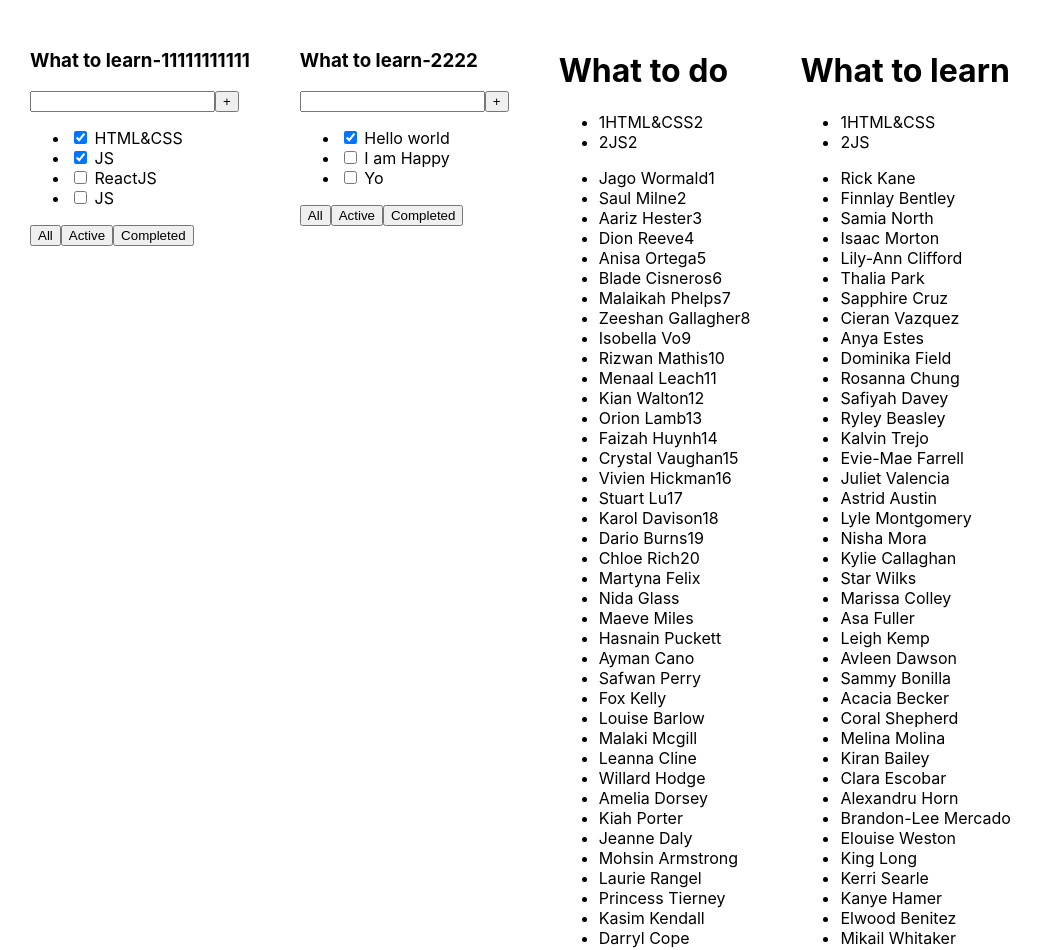
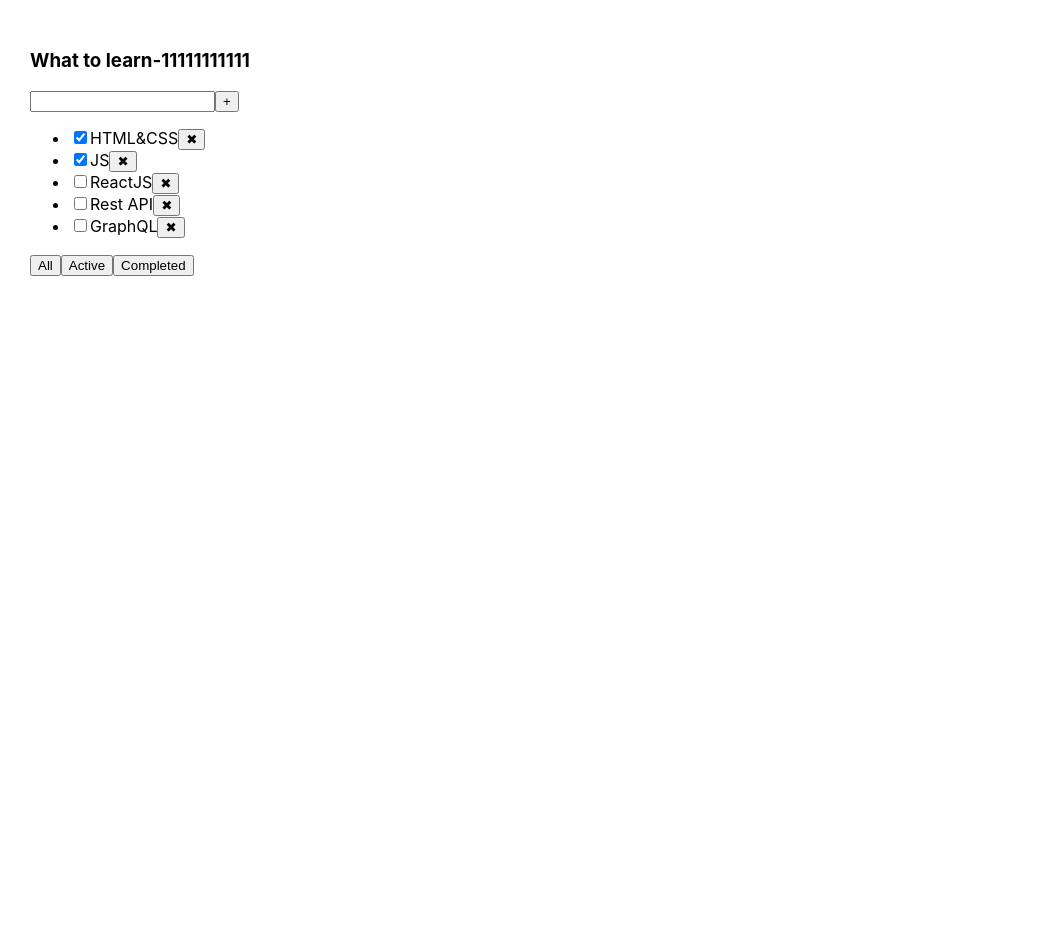
Before and after one commit to khadjaa/1-todolist, a React (Create React App) app: page / in a window 1280 px wide. Shown: the top 950 px of the page, without its empty margins (0-1043 px from the left). After the commit the page ends 800 px from the top, so only its background shows below. Built offline with nearby package versions, Linux system fonts and the light colour scheme.

Commit message:
added useState and filter

```diff
--- a/src/App.tsx
+++ b/src/App.tsx
@@ -1,145 +1,144 @@
-import React from 'react';
+import React, {useState} from 'react';
 import './App.css';
 import {Todolist} from "./Todolist";
-import {Tasks} from "./Tasks";
 
-const shapka1='What to learn-11111111111'
-const shapka2='What to learn-2222'
+const shapka1 = 'What to learn-11111111111'
 
-const tasks1 = [
-    { id: 1, title: "HTML&CSS", isDone: true },
-    { id: 2, title: "JS", isDone: true },
-    { id: 3, title: "ReactJS", isDone: false },
-    { id: 4, title: "JS", isDone: false }
-]
-const tasks2 = [
-    { id: 1, title: "Hello world", isDone: true },
-    { id: 2, title: "I am Happy", isDone: false },
-    { id: 3, title: "Yo", isDone: false }
-]
+// const data1= {
+//     title: "What to do",
+//     tasks: [
+//         {taskId: 1, title: "HTML&CSS2", isDone: true},
+//         {taskId: 2, title: "JS2", isDone: true}
+//     ],
+//     students: [
+//         'Jago Wormald1',
+//         'Saul Milne2',
+//         'Aariz Hester3',
+//         'Dion Reeve4',
+//         'Anisa Ortega5',
+//         'Blade Cisneros6',
+//         'Malaikah Phelps7',
+//         'Zeeshan Gallagher8',
+//         'Isobella Vo9',
+//         'Rizwan Mathis10',
+//         'Menaal Leach11',
+//         'Kian Walton12',
+//         'Orion Lamb13',
+//         'Faizah Huynh14',
+//         'Crystal Vaughan15',
+//         'Vivien Hickman16',
+//         'Stuart Lu17',
+//         'Karol Davison18',
+//         'Dario Burns19',
+//         'Chloe Rich20',
+//         'Martyna Felix',
+//         'Nida Glass',
+//         'Maeve Miles',
+//         'Hasnain Puckett',
+//         'Ayman Cano',
+//         'Safwan Perry',
+//         'Fox Kelly',
+//         'Louise Barlow',
+//         'Malaki Mcgill',
+//         'Leanna Cline',
+//         'Willard Hodge',
+//         'Amelia Dorsey',
+//         'Kiah Porter',
+//         'Jeanne Daly',
+//         'Mohsin Armstrong',
+//         'Laurie Rangel',
+//         'Princess Tierney',
+//         'Kasim Kendall',
+//         'Darryl Cope',
+//         'Elysha Ray',
+//         'Liyana Harris',
+//         'Kashif Blackburn',
+//         'Atif Zimmerman',
+//         'Sila Hartley',
+//         'Ralphie Hebert',
+//     ]
+// }
+// const data2 = {
+//     title: "What to learn",
+//     tasks: [
+//         {taskId: 1, title: "HTML&CSS", isDone: true},
+//         {taskId: 2, title: "JS", isDone: true}
+//     ],
+//     students: [
+//         'Rick Kane',
+//         'Finnlay Bentley',
+//         'Samia North',
+//         'Isaac Morton',
+//         'Lily-Ann Clifford',
+//         'Thalia Park',
+//         'Sapphire Cruz',
+//         'Cieran Vazquez',
+//         'Anya Estes',
+//         'Dominika Field',
+//         'Rosanna Chung',
+//         'Safiyah Davey',
+//         'Ryley Beasley',
+//         'Kalvin Trejo',
+//         'Evie-Mae Farrell',
+//         'Juliet Valencia',
+//         'Astrid Austin',
+//         'Lyle Montgomery',
+//         'Nisha Mora',
+//         'Kylie Callaghan',
+//         'Star Wilks',
+//         'Marissa Colley',
+//         'Asa Fuller',
+//         'Leigh Kemp',
+//         'Avleen Dawson',
+//         'Sammy Bonilla',
+//         'Acacia Becker',
+//         'Coral Shepherd',
+//         'Melina Molina',
+//         'Kiran Bailey',
+//         'Clara Escobar',
+//         'Alexandru Horn',
+//         'Brandon-Lee Mercado',
+//         'Elouise Weston',
+//         'King Long',
+//         'Kerri Searle',
+//         'Kanye Hamer',
+//         'Elwood Benitez',
+//         'Mikail Whitaker',
+//         'Bobby Hardy',
+//         'Talha Ferry',
+//         'Priscilla Landry',
+//         'Olivia-Grace Cain',
+//         'Kiaan Wallace',
+//         'Wesley Padilla90',
+//         'Ella-Grace Wooten91',
+//         'Kaif Molloy92',
+//         'Kamal Broadhurst93',
+//         'Bianca Ferrell94',
+//         'Micheal Talbot95',
+//     ]
+// }
 
-    const data1= {
-        title: "What to do",
-        tasks: [
-            {taskId: 1, title: "HTML&CSS2", isDone: true},
-            {taskId: 2, title: "JS2", isDone: true}
-        ],
-        students: [
-            'Jago Wormald1',
-            'Saul Milne2',
-            'Aariz Hester3',
-            'Dion Reeve4',
-            'Anisa Ortega5',
-            'Blade Cisneros6',
-            'Malaikah Phelps7',
-            'Zeeshan Gallagher8',
-            'Isobella Vo9',
-            'Rizwan Mathis10',
-            'Menaal Leach11',
-            'Kian Walton12',
-            'Orion Lamb13',
-            'Faizah Huynh14',
-            'Crystal Vaughan15',
-            'Vivien Hickman16',
-            'Stuart Lu17',
-            'Karol Davison18',
-            'Dario Burns19',
-            'Chloe Rich20',
-            'Martyna Felix',
-            'Nida Glass',
-            'Maeve Miles',
-            'Hasnain Puckett',
-            'Ayman Cano',
-            'Safwan Perry',
-            'Fox Kelly',
-            'Louise Barlow',
-            'Malaki Mcgill',
-            'Leanna Cline',
-            'Willard Hodge',
-            'Amelia Dorsey',
-            'Kiah Porter',
-            'Jeanne Daly',
-            'Mohsin Armstrong',
-            'Laurie Rangel',
-            'Princess Tierney',
-            'Kasim Kendall',
-            'Darryl Cope',
-            'Elysha Ray',
-            'Liyana Harris',
-            'Kashif Blackburn',
-            'Atif Zimmerman',
-            'Sila Hartley',
-            'Ralphie Hebert',
-        ]
-    }
-    const data2 = {
-        title: "What to learn",
-        tasks: [
-            {taskId: 1, title: "HTML&CSS", isDone: true},
-            {taskId: 2, title: "JS", isDone: true}
-        ],
-        students: [
-            'Rick Kane',
-            'Finnlay Bentley',
-            'Samia North',
-            'Isaac Morton',
-            'Lily-Ann Clifford',
-            'Thalia Park',
-            'Sapphire Cruz',
-            'Cieran Vazquez',
-            'Anya Estes',
-            'Dominika Field',
-            'Rosanna Chung',
-            'Safiyah Davey',
-            'Ryley Beasley',
-            'Kalvin Trejo',
-            'Evie-Mae Farrell',
-            'Juliet Valencia',
-            'Astrid Austin',
-            'Lyle Montgomery',
-            'Nisha Mora',
-            'Kylie Callaghan',
-            'Star Wilks',
-            'Marissa Colley',
-            'Asa Fuller',
-            'Leigh Kemp',
-            'Avleen Dawson',
-            'Sammy Bonilla',
-            'Acacia Becker',
-            'Coral Shepherd',
-            'Melina Molina',
-            'Kiran Bailey',
-            'Clara Escobar',
-            'Alexandru Horn',
-            'Brandon-Lee Mercado',
-            'Elouise Weston',
-            'King Long',
-            'Kerri Searle',
-            'Kanye Hamer',
-            'Elwood Benitez',
-            'Mikail Whitaker',
-            'Bobby Hardy',
-            'Talha Ferry',
-            'Priscilla Landry',
-            'Olivia-Grace Cain',
-            'Kiaan Wallace',
-            'Wesley Padilla90',
-            'Ella-Grace Wooten91',
-            'Kaif Molloy92',
-            'Kamal Broadhurst93',
-            'Bianca Ferrell94',
-            'Micheal Talbot95',
-        ]
+function App() {
+
+    let [tasks1, setTasks] = useState([
+        {id: 1, title: "HTML&CSS", isDone: true},
+        {id: 2, title: "JS", isDone: true},
+        {id: 3, title: "ReactJS", isDone: false},
+        {id: 4, title: "Rest API", isDone: false},
+        {id: 5, title: "GraphQL", isDone: false},
+    ])
+
+    function removeTask(id: number) {
+        let filteredTasks = tasks1.filter(task => task.id !== id)
+        setTasks(filteredTasks)
     }
 
-
-function App() {
     return (
         <div className="App">
-            <Todolist shapka2={shapka1} tasks={tasks1}/>
-            <Todolist shapka={shapka2} tasks={tasks2}/>
-            <Tasks data={data1}/>
-            <Tasks data={data2}/>
+            <Todolist shapka={shapka1}
+                      tasks={tasks1}
+                      removeTask={removeTask}
+            />
         </div>
     );
 }
--- a/src/Todolist.tsx
+++ b/src/Todolist.tsx
@@ -4,6 +4,7 @@ type PropsType = {
     shapka?: string
     shapka2?: string
     tasks: Array<TaskType>
+    removeTask: (taskID: number) => void
 }
 
 type TaskType={
@@ -24,7 +25,13 @@ export const  Todolist = (props:PropsType) => {
                 <ul>
                     {props.tasks.map((el) =>{
                         return(
-                            <li key={el.id}><input type="checkbox" checked={el.isDone}/> <span>{el.title}</span></li>
+                            <li key={el.id}>
+                                <input type="checkbox" checked={el.isDone}/>
+                                <span>{el.title}</span>
+                                <button onClick={() => {
+                                    props.removeTask(el.id)
+                                }}>✖</button>
+                            </li>
                         )
                     })}
                 </ul>
```
